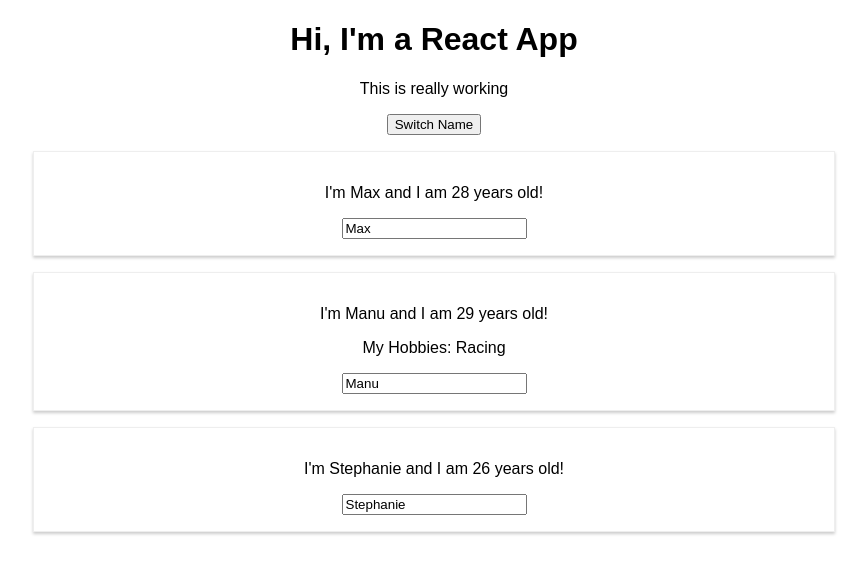
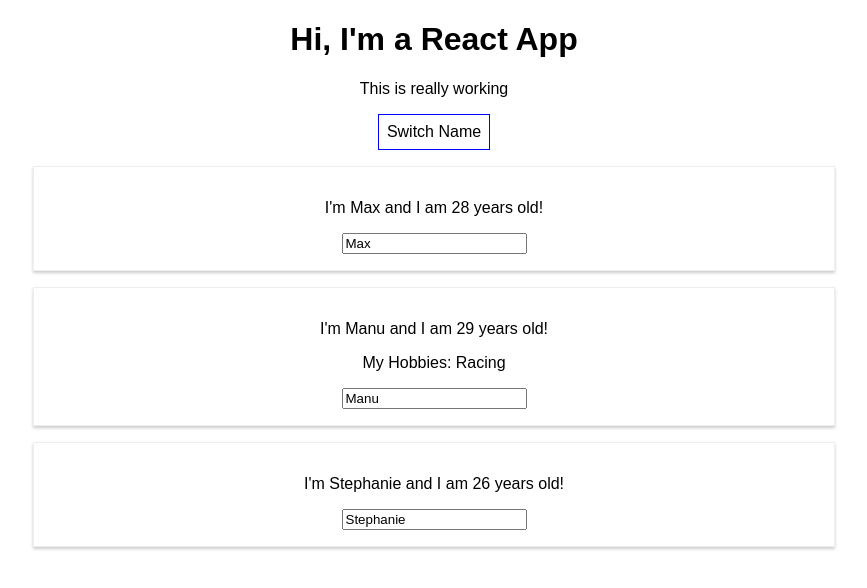
Before and after one commit to filescoder/react, a React (Create React App) app in the folder react-complete-guide/: page / in a window 1280 px wide. Shown: the top 588 px of the page, without its empty margins (206-1073 px from the left). Built offline with nearby package versions, Linux system fonts and the light colour scheme.

Commit message:
3.25 - Working with Inline Styles

```diff
--- a/react-complete-guide/src/App.js
+++ b/react-complete-guide/src/App.js
@@ -35,11 +35,21 @@
   }
 
   render() {
+    const style = {
+      backgroundColor: 'white',
+      font: 'inherit',
+      border: '1px solid blue',
+      padding: '8px',
+      cursor: 'pointer'
+    };
+
     return (
       <div className="App">
         <h1>Hi, I'm a React App</h1>
         <p>This is really working</p>
-        <button onClick={() => this.switchNameHandler('Maximilian')}>Switch Name</button>
+        <button
+          style={style}
+          onClick={() => this.switchNameHandler('Maximilian')}>Switch Name</button>
         <Person
           name={this.state.persons[0].name}
           age={this.state.persons[0].age}/>
```
